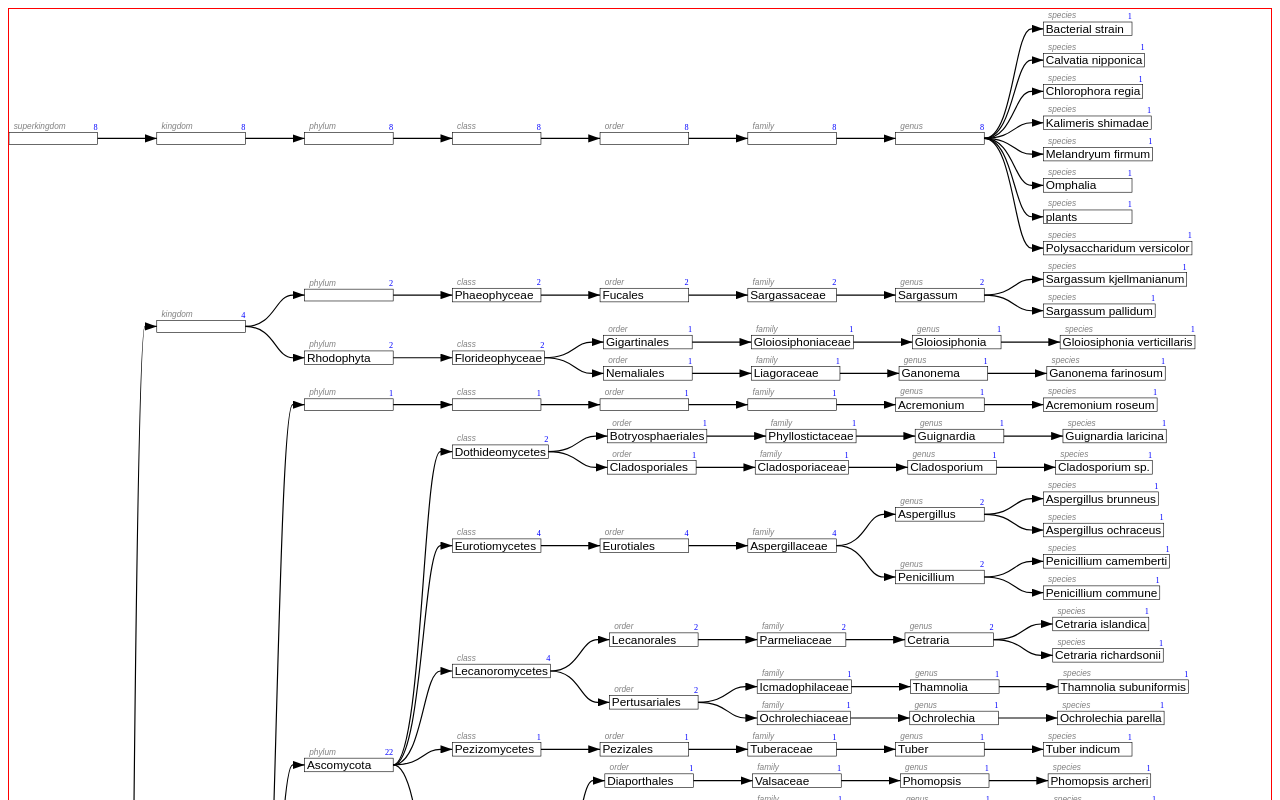
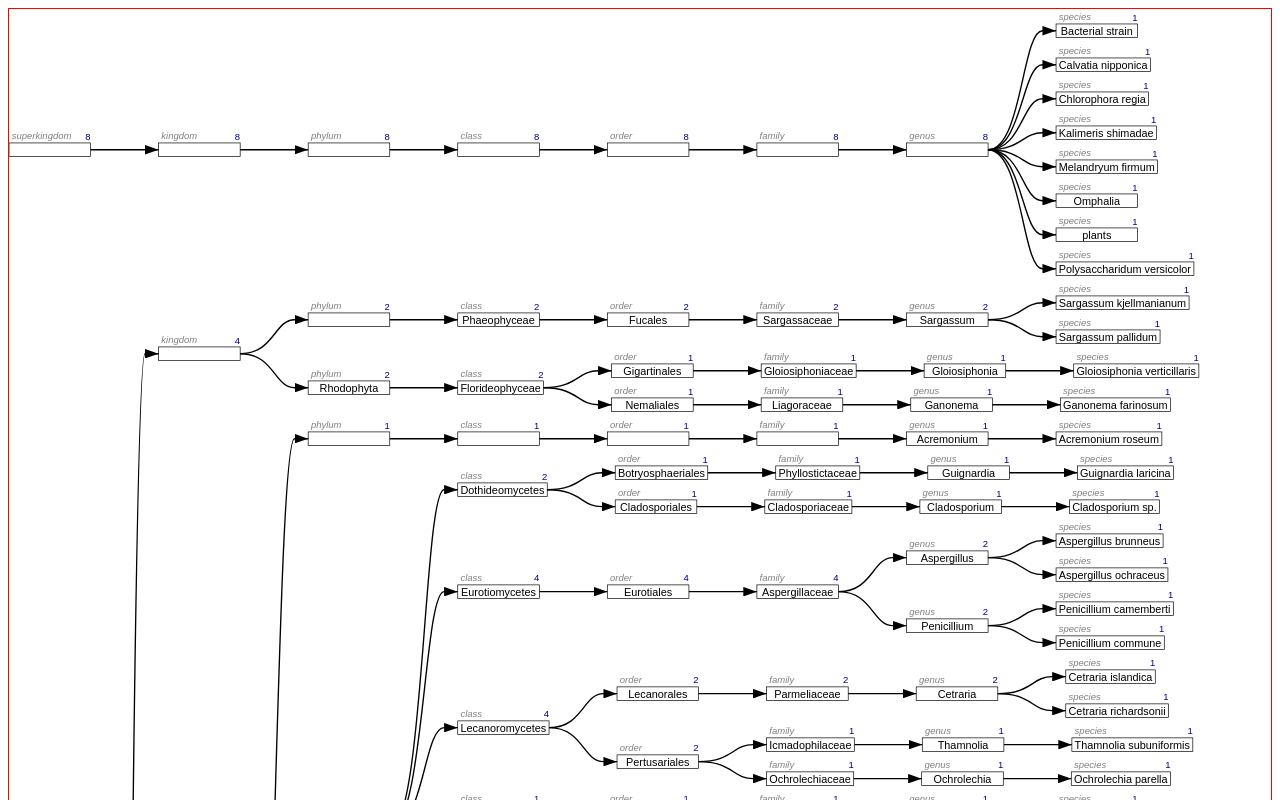
Before and after one commit to cheminfo/react-tree-svg, a React (Vite) app: page / in a window 1280 px wide. Shown: the top 800 px of the page. Built offline with nearby package versions, Linux system fonts and the light colour scheme; what openchemlib would draw is missing.

Commit message:
chore: display name in middle

```diff
--- a/src/taxonomiesTree/taxonomyRender.tsx
+++ b/src/taxonomiesTree/taxonomyRender.tsx
@@ -5,12 +5,13 @@ export function taxonomyRender(datum): {
   height: number;
   component: any;
 } {
-  const taxonomy = getTaxonomy(datum);
-  const label = getLabel(datum);
+  const minSize = { width: 120, height: 20 };
+  const taxonomy = getTaxonomy(datum, minSize);
+  const label = getLabel(datum, minSize);
 
   const width = Math.max(taxonomy.width, label.width);
   const height = Math.max(taxonomy.height, label.height);
-  const nbTaxonomies = getNbTaxonomies(datum, width);
+  const nbTaxonomies = getNbTaxonomies(datum, width, minSize);
   console.log({ label });
   return {
     width,
@@ -32,10 +33,10 @@ export function taxonomyRender(datum): {
     ),
   };
 }
-function getNbTaxonomies(datum, width) {
+function getNbTaxonomies(datum, width, minSize) {
   return {
-    width: 150,
-    height: 20,
+    width: minSize.width,
+    height: minSize.height,
     content: (
       <text
         x={width}
@@ -43,8 +44,9 @@ function getNbTaxonomies(datum, width) {
         textAnchor="end"
         stroke="none"
         font-size="14"
-        fill="blue"
+        fill="#00008B" // dark blue
         fontStyle={"bold"}
+        font-family="Arial, Helvetica, sans-serif"
       >
         {datum.nbTaxonomies}
       </text>
@@ -54,6 +56,7 @@ function getNbTaxonomies(datum, width) {
 
 function getLabel(
   datum,
+  minSize,
   options: { spacingHorizontal?: number; fontSize?: number } = {}
 ) {
   const { spacingHorizontal } = {
@@ -69,11 +72,11 @@ function getLabel(
     };
   }
   return {
-    width: 150,
-    height: 20,
+    width: minSize.width,
+    height: minSize.height,
     content: (
       <text
-        x={spacingHorizontal}
+        x={spacingHorizontal / 2}
         y={-6}
         textAnchor="start"
         stroke="none"
@@ -90,11 +93,13 @@ function getLabel(
 
 function getTaxonomy(
   datum,
+  minSize,
   options: { spacingHorizontal?: number; fontSize?: number } = {}
 ) {
-  const { spacingHorizontal, fontSize } = {
+  const { font, fontSize, spacingHorizontal } = {
+    font: "Arial, Helvetica, sans-serif",
+    fontSize: 16,
     spacingHorizontal: 8,
-    fontSize: 20,
     ...options,
   };
   if (datum.name === "") {
@@ -105,7 +110,20 @@ function getTaxonomy(
     };
   }
 
-  let { width, height } = getStringSize(datum.name, options);
+  let { width, height } = getStringSize(datum.name, {
+    font,
+    fontSize,
+    spacingHorizontal,
+  });
+  let textWith = width;
+  let positionX = spacingHorizontal / 2;
+  if (height <= minSize.height) {
+    height = minSize.height;
+  }
+  if (width <= minSize.width) {
+    width = minSize.width;
+    positionX = (width - textWith + spacingHorizontal) / 2;
+  }
 
   return {
     width: width,
@@ -114,12 +132,12 @@ function getTaxonomy(
     content: (
       <svg height={height} width={width} dominant-baseline="central">
         <text
-          x={spacingHorizontal / 2}
+          x={positionX}
           y={height / 2}
           stroke="none"
           fontSize={fontSize}
           fill="black"
-          font-family="Arial, Helvetica, sans-serif"
+          font-family={font}
         >
           {datum.name}
         </text>
@@ -132,12 +150,11 @@ function getStringSize(
   text: string,
   options: { font?: string; fontSize?: number; spacingHorizontal?: number }
 ): { width: number; height: number } {
-  const { font, fontSize, spacingHorizontal } = {
-    font: "Arial",
-    fontSize: 20,
-    spacingHorizontal: 8,
-    ...options,
-  };
+  const {
+    font = "Arial, Helvetica, sans-serif",
+    fontSize = 16,
+    spacingHorizontal = 8,
+  } = options;
   const tempElement = document.createElement("span");
   tempElement.style.font = `${fontSize}px ${font}`;
   tempElement.style.visibility = "hidden";
```
